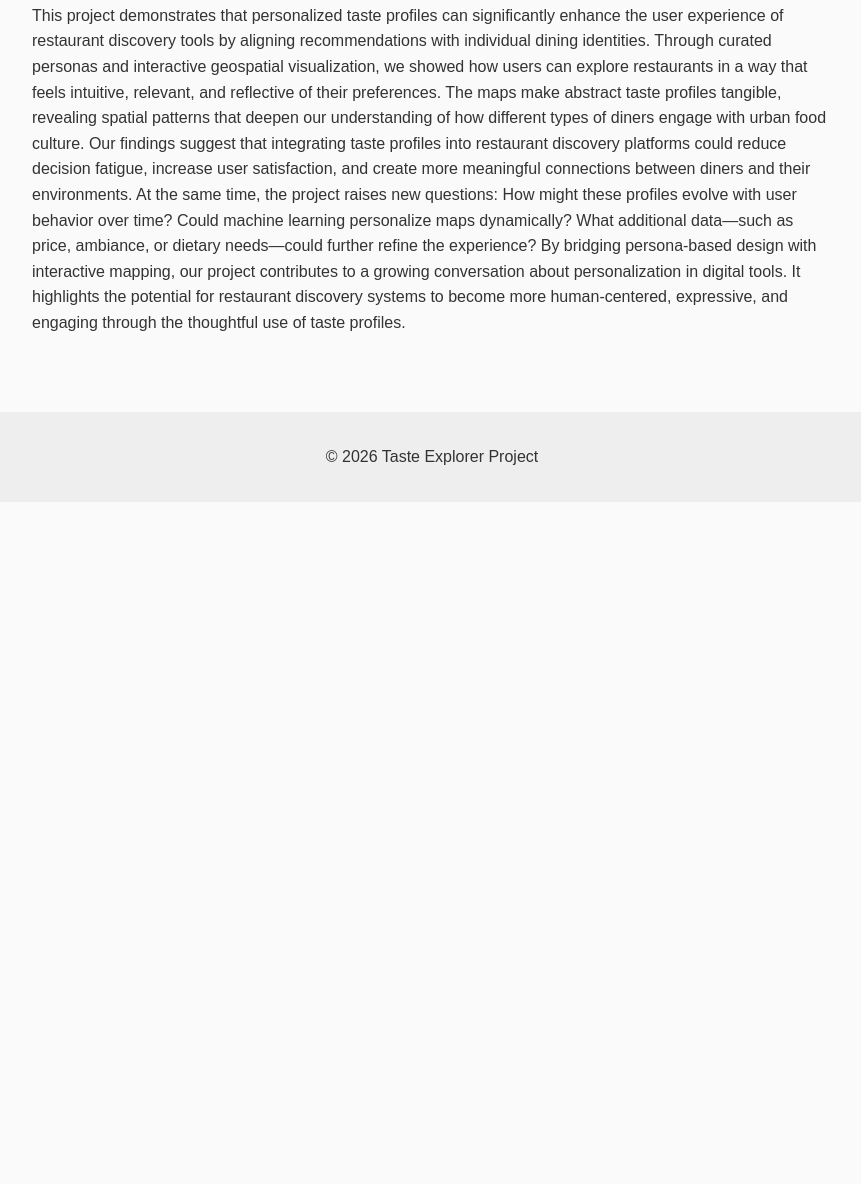
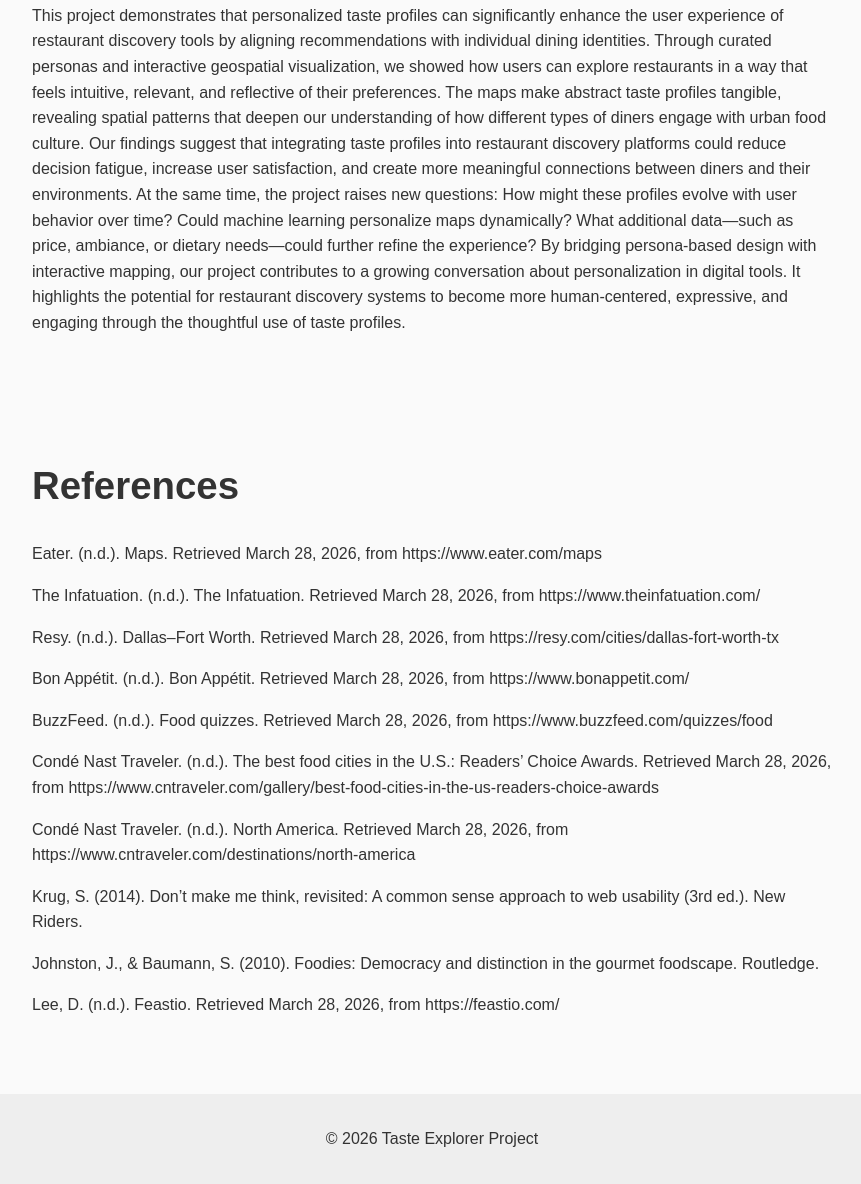
Before and after one commit to faithlamb/Taste-Profiles, a plain HTML site: page conclusion.html in a window 1280 px wide. Shown: the part 355-1539 px from the top of the page, without its empty margins (208-1069 px from the left). Before the commit the page ends 857 px from the top, so only its background shows below. Drawn offline with Linux system fonts and the light colour scheme.

Commit message:
april 21 updates

```diff
--- a/conclusion.html
+++ b/conclusion.html
@@ -35,6 +35,19 @@
 
             By bridging persona‑based design with interactive mapping, our project contributes to a growing conversation about personalization in digital tools. It highlights the potential for restaurant discovery systems to become more human‑centered, expressive, and engaging through the thoughtful use of taste profiles.</p>
         </section>
+        <section class="reflection-section">
+            <h2>References</h2>
+            <p>Eater. (n.d.). Maps. Retrieved March 28, 2026, from https://www.eater.com/maps</p>
+            <p>The Infatuation. (n.d.). The Infatuation. Retrieved March 28, 2026, from https://www.theinfatuation.com/</p>
+            <p>Resy. (n.d.). Dallas–Fort Worth. Retrieved March 28, 2026, from https://resy.com/cities/dallas-fort-worth-tx</p>
+            <p>Bon Appétit. (n.d.). Bon Appétit. Retrieved March 28, 2026, from https://www.bonappetit.com/</p>
+            <p>BuzzFeed. (n.d.). Food quizzes. Retrieved March 28, 2026, from https://www.buzzfeed.com/quizzes/food</p>
+            <p>Condé Nast Traveler. (n.d.). The best food cities in the U.S.: Readers’ Choice Awards. Retrieved March 28, 2026, from https://www.cntraveler.com/gallery/best-food-cities-in-the-us-readers-choice-awards</p>
+            <p>Condé Nast Traveler. (n.d.). North America. Retrieved March 28, 2026, from https://www.cntraveler.com/destinations/north-america</p>
+            <p>Krug, S. (2014). Don’t make me think, revisited: A common sense approach to web usability (3rd ed.). New Riders.</p>
+            <p>Johnston, J., & Baumann, S. (2010). Foodies: Democracy and distinction in the gourmet foodscape. Routledge.</p>
+            <p>Lee, D. (n.d.). Feastio. Retrieved March 28, 2026, from https://feastio.com/</p>
+        </section>
     </main>
 
     <footer>
```
